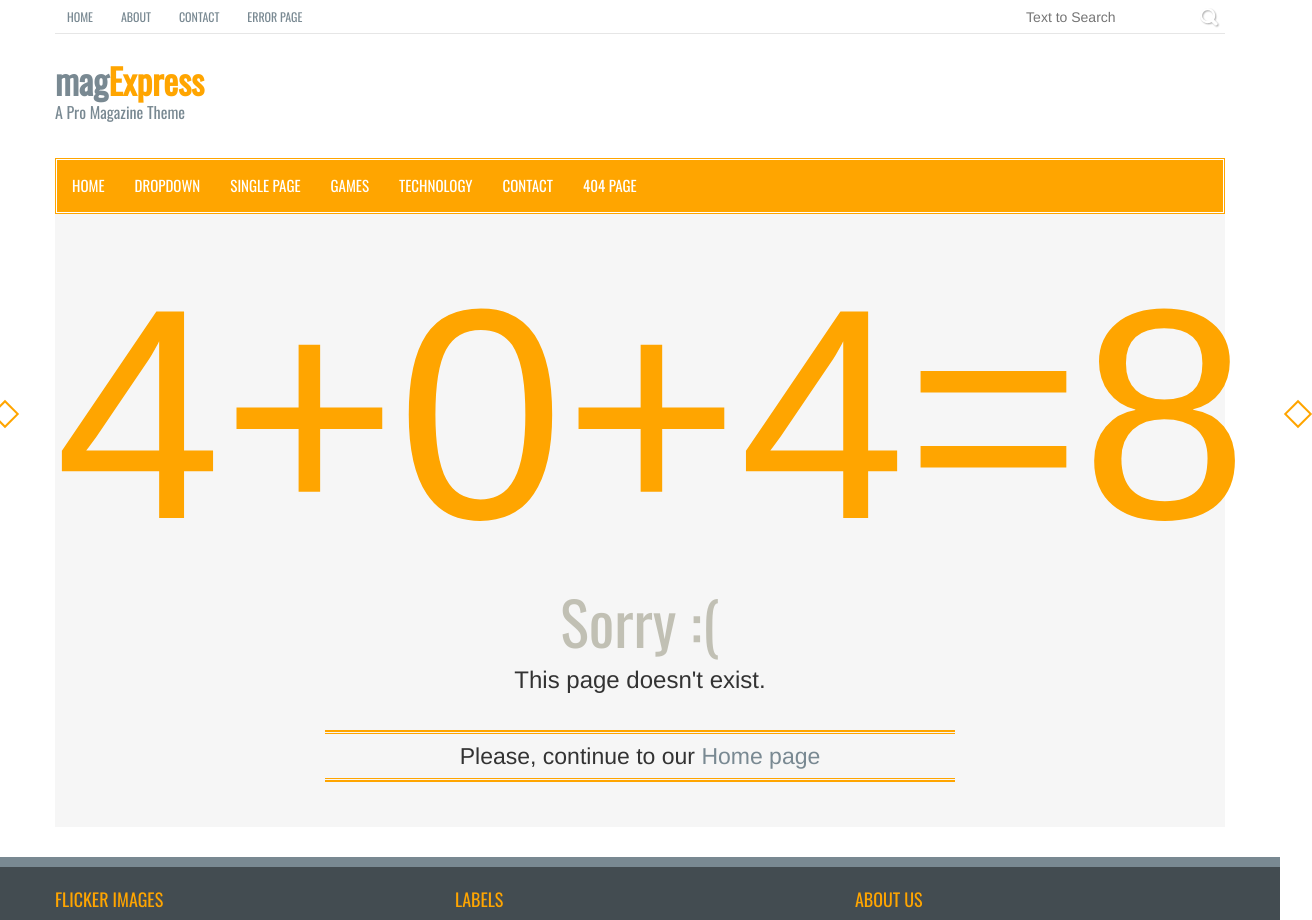
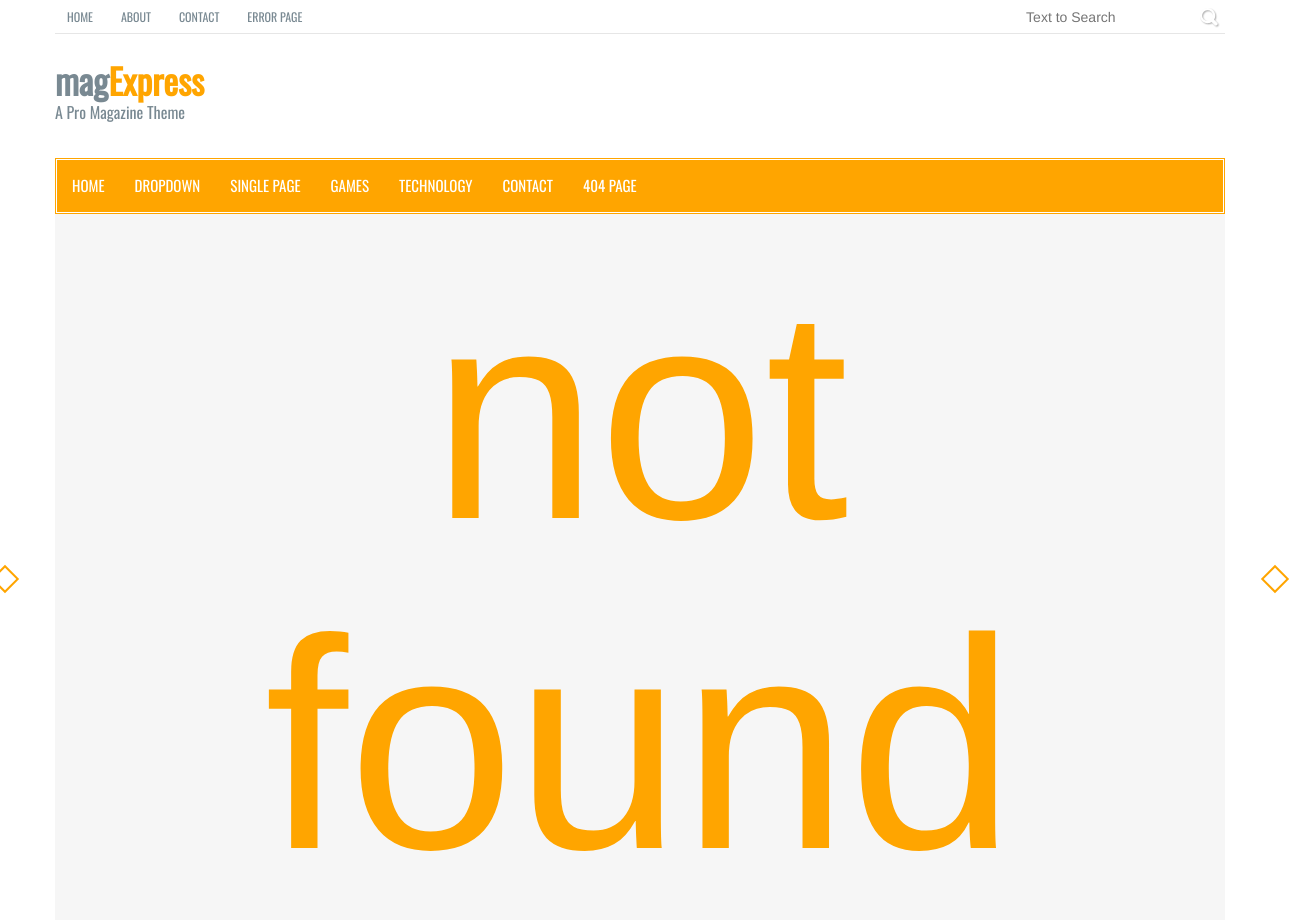
Before and after one commit to Bodeko/diploma-itstep, a plain HTML site: page 404.html in a window 1280 px wide. Shown: the top 920 px of the page, 1312 px wide, since content can reach past the window. Drawn offline with nearby package versions, Linux system fonts and the light colour scheme.

Commit message:
Update 404.html

```diff
--- a/404.html
+++ b/404.html
@@ -118,7 +118,7 @@
        <div class="row">
          <div class="col-lg-12 col-md-12 col-sm-12">
            <div class="error_page_content">
-             <h1>4+0+4=8</h1>
+             <h1>not found</h1>
              <h2>Sorry :(</h2>
              <h3>This page doesn't exist.</h3>
              <p class="wow fadeInLeftBig">Please, continue to our <a href="index.html">Home page</a></p>
```
